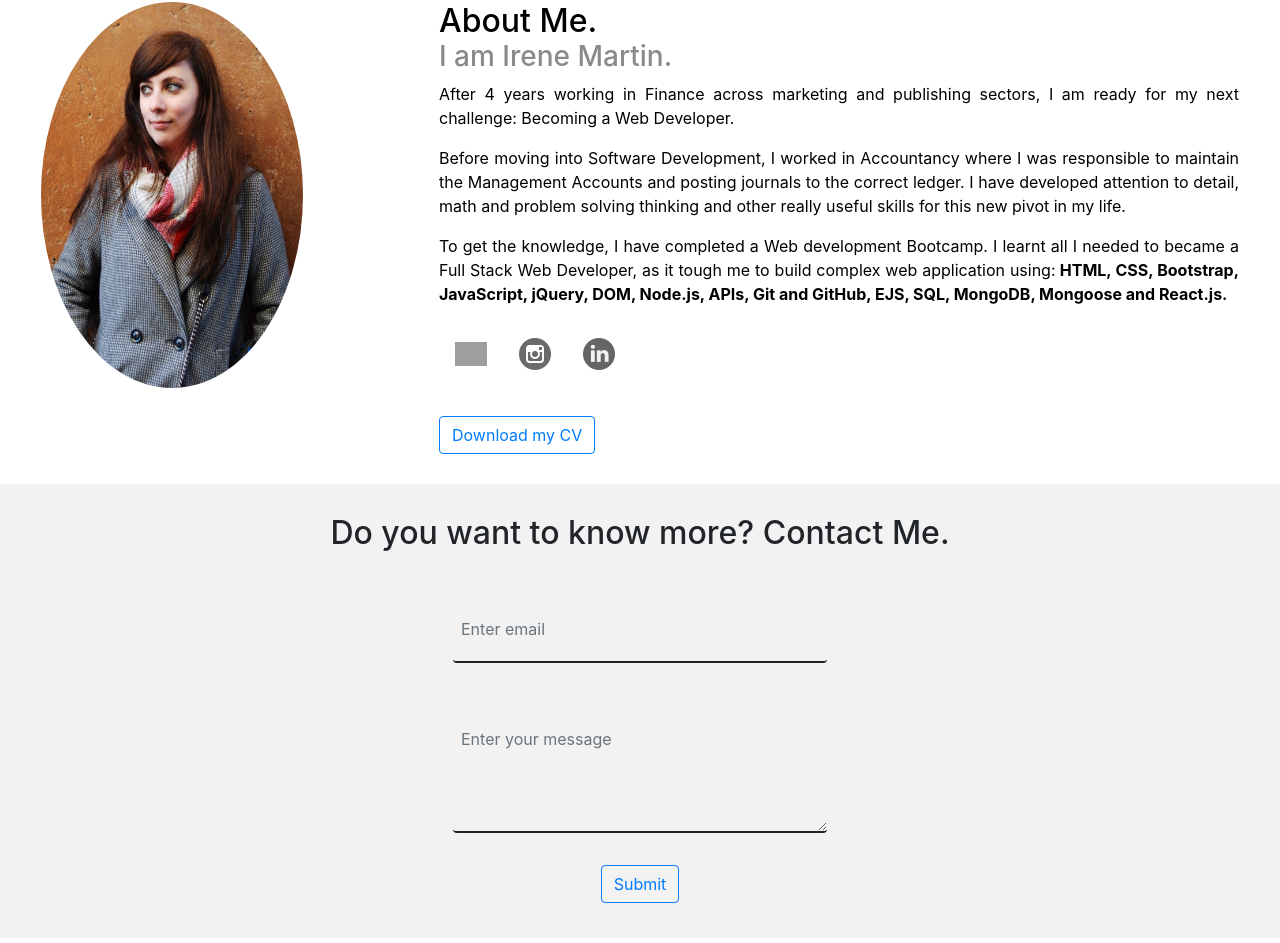
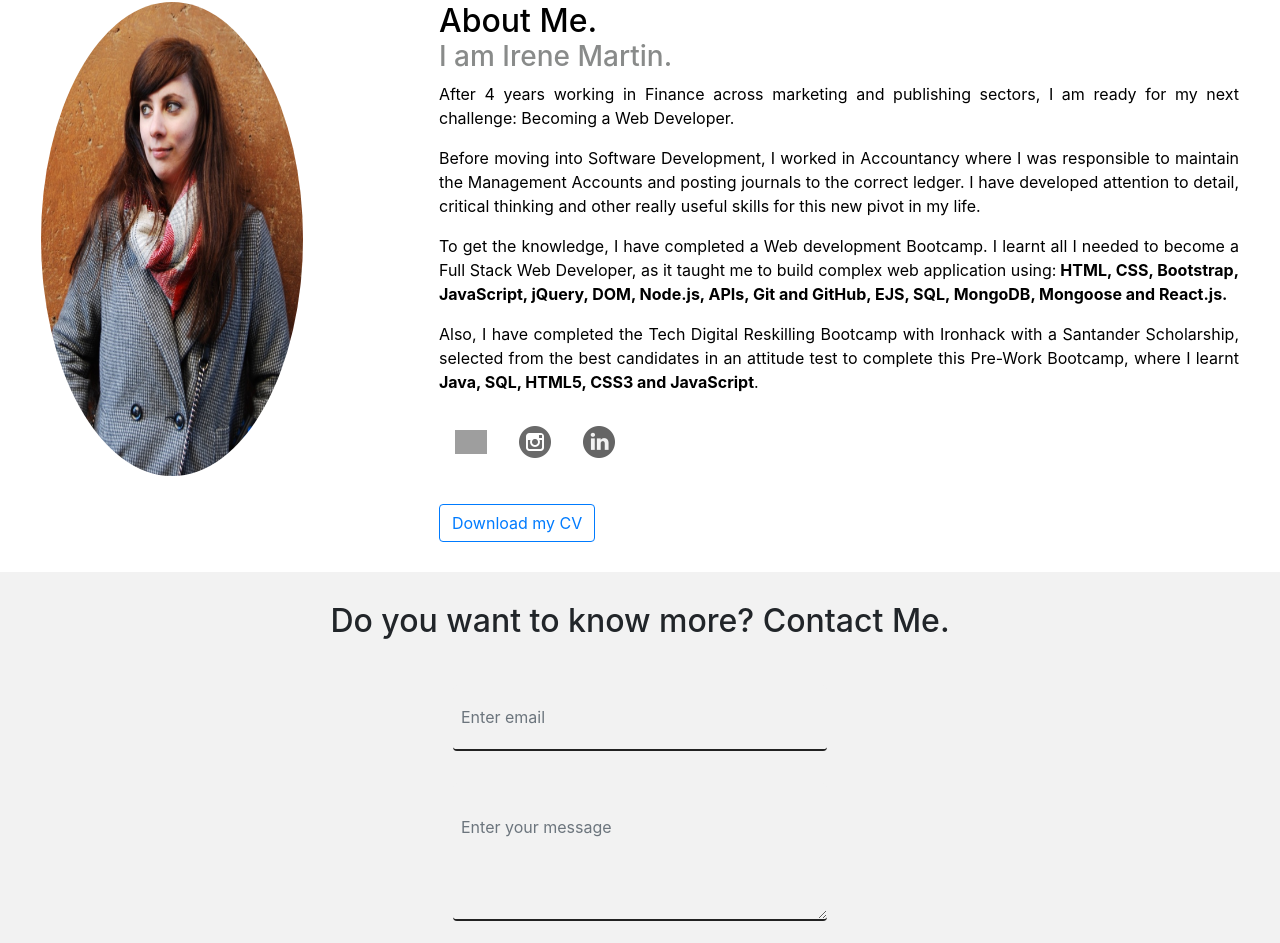
Before and after one commit to IMartinMenendez/portfolio, a React (Create React App) app: page / in a window 1280 px wide. Shown: the part 1246-2189 px from the top of the page. Built offline with nearby package versions, Linux system fonts and the light colour scheme; grey boxes are pictures that could not be loaded.

Commit message:
Description changes in about me

```diff
--- a/src/components/AboutMe.jsx
+++ b/src/components/AboutMe.jsx
@@ -32,15 +32,18 @@ export function AboutMe() {
                         challenge: Becoming a Web Developer.</p>
                     <p> Before moving into Software Development, I worked in Accountancy where I was responsible to
                         maintain the Management Accounts and posting journals to the correct ledger. I have developed
-                        attention to detail, math and problem solving thinking and other really useful skills for this
+                        attention to detail, critical thinking and other really useful skills for this
                         new pivot in my life.</p>
                     <p>To get the knowledge, I have completed a Web development Bootcamp. I learnt all I needed to
-                        became a
-                        Full Stack Web Developer, as it tough me to build complex web application using:
+                        become a
+                        Full Stack Web Developer, as it taught me to build complex web application using:
                         <b> HTML, CSS, Bootstrap, JavaScript, jQuery, DOM, Node.js, APIs, Git and GitHub, EJS, SQL,
                             MongoDB,
                             Mongoose and React.js.</b>
                     </p>
+                    <p>Also, I have completed the Tech Digital Reskilling Bootcamp with Ironhack with a Santander
+                        Scholarship, selected from the best candidates in an attitude test to complete this Pre-Work
+                        Bootcamp, where I learnt <b>Java, SQL, HTML5, CSS3 and JavaScript</b>.</p>
                     <div>
                         <a href="https://github.com/IMartinMenendez"><img className="icon" src={iconGithub} alt="Icon"/></a>
                         <a href="https://www.instagram.com/irene_mmenendez/"><img className="icon" src={iconInstagram}
```
